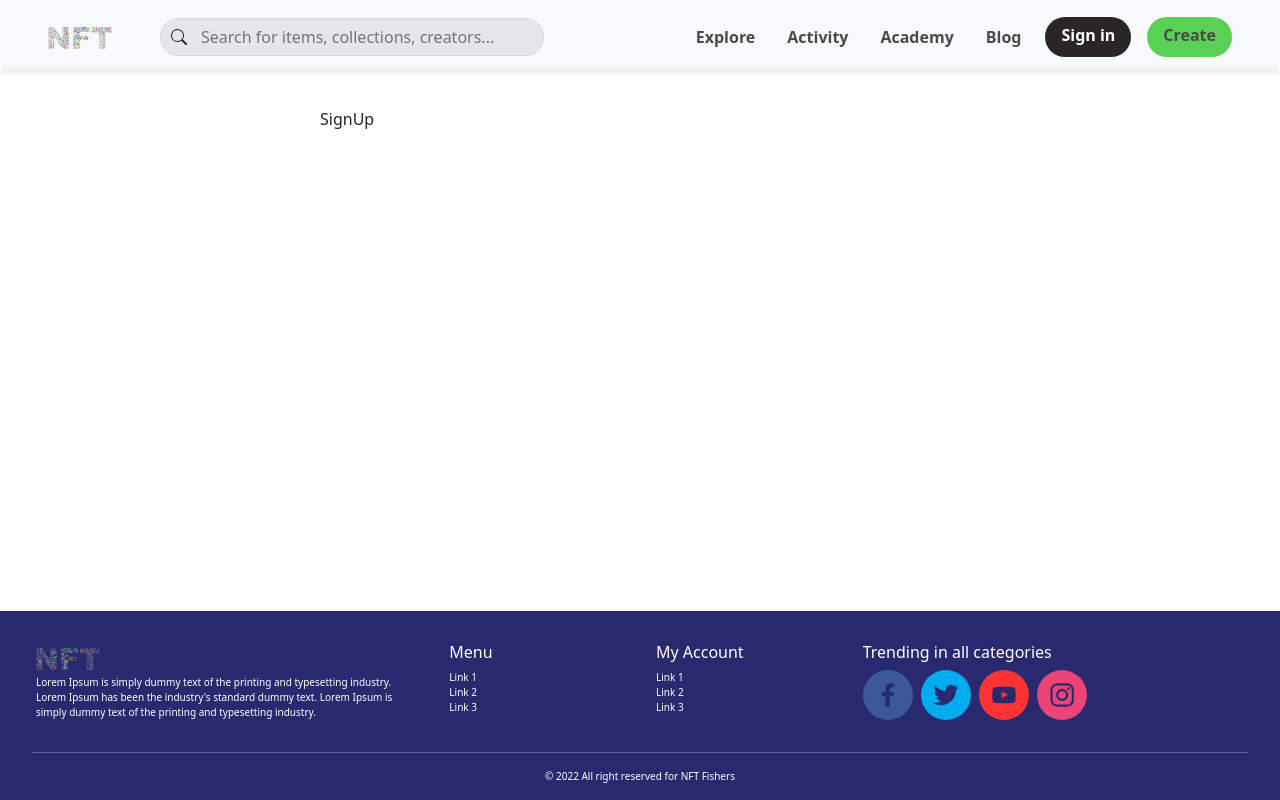
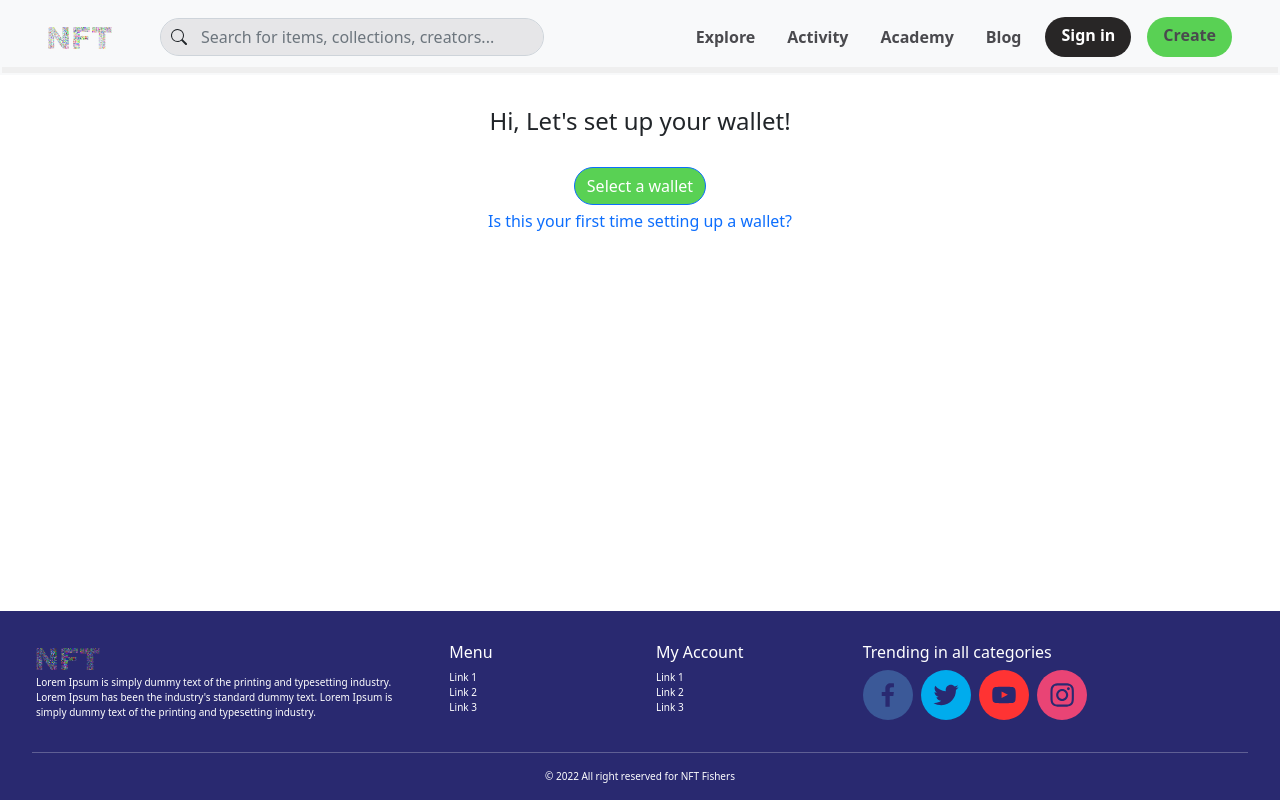
Before and after one commit to mihiran-paranamanage/nft-marketplace-react-bootstrap, a React (Create React App) app: page /sign-up in a window 1280 px wide. Built offline with nearby package versions, Linux system fonts and the light colour scheme.

Commit message:
Add Sign in / Sign up screens and styles

```diff
--- a/src/components/sign-in/SignIn.scss
+++ b/src/components/sign-in/SignIn.scss
@@ -1,5 +1,6 @@
 @import './src/styles/colors';
 
+.sign-in-container {
   .input {
     border-radius: 3rem;
     background-color: $input-bg;
@@ -10,3 +11,4 @@
     border-radius: 3rem;
     background-color: $default-green;
   }
+}
--- a/src/components/sign-in/SignIn.tsx
+++ b/src/components/sign-in/SignIn.tsx
@@ -9,6 +9,7 @@ import {Link} from 'react-router-dom';
 export const SignIn: React.FC = (props) => {
     return (
         <Card>
+            <div className="sign-in-container text-center">
                 <h4 className="text-center">Account Login</h4>
                 <br/>
                 <Form>
@@ -25,6 +26,7 @@ export const SignIn: React.FC = (props) => {
                     { ' / ' }
                     <Link className="text-decoration-none" to=''>Forgot your password?</Link>
                 </div>
+            </div>
         </Card>
     )
 }
--- /dev/null
+++ b/src/components/sign-up/SignUp.scss
@@ -0,0 +1,8 @@
+@import './src/styles/colors';
+
+.sign-up-container {
+  .btn {
+    border-radius: 3rem;
+    background-color: $default-green;
+  }
+}
--- a/src/components/sign-up/SignUp.tsx
+++ b/src/components/sign-up/SignUp.tsx
@@ -1,7 +1,24 @@
 import React from 'react';
+import {Button} from 'react-bootstrap';
+import {Link} from 'react-router-dom';
+
+import './SignUp.scss';
+
+import {Card} from '../shared/card/Card';
 
 export const SignUp: React.FC = (props) => {
     return (
-        <div>SignUp</div>
+        <Card>
+            <div className="sign-up-container text-center">
+                <h4>Hi, Let's set up your wallet!</h4>
+                <br/>
+                <Button className="btn" type="button">Select a wallet</Button>
+                <div className="mt-1">
+                    <Link className="text-decoration-none" to='/sign-up'>
+                        Is this your first time setting up a wallet?
+                    </Link>
+                </div>
+            </div>
+        </Card>
     )
 }
```
Lines whose indentation alone changed are shown as unchanged.
